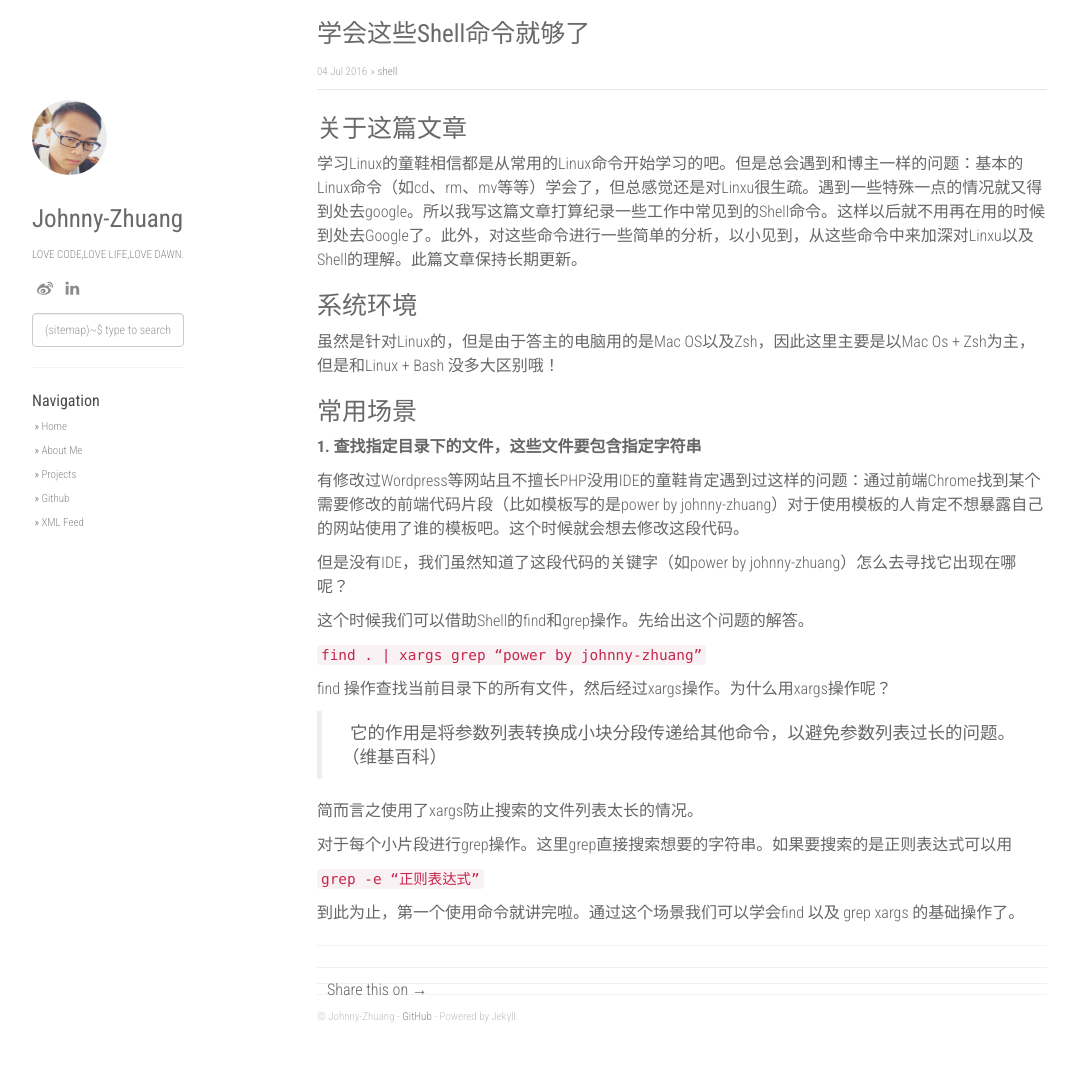
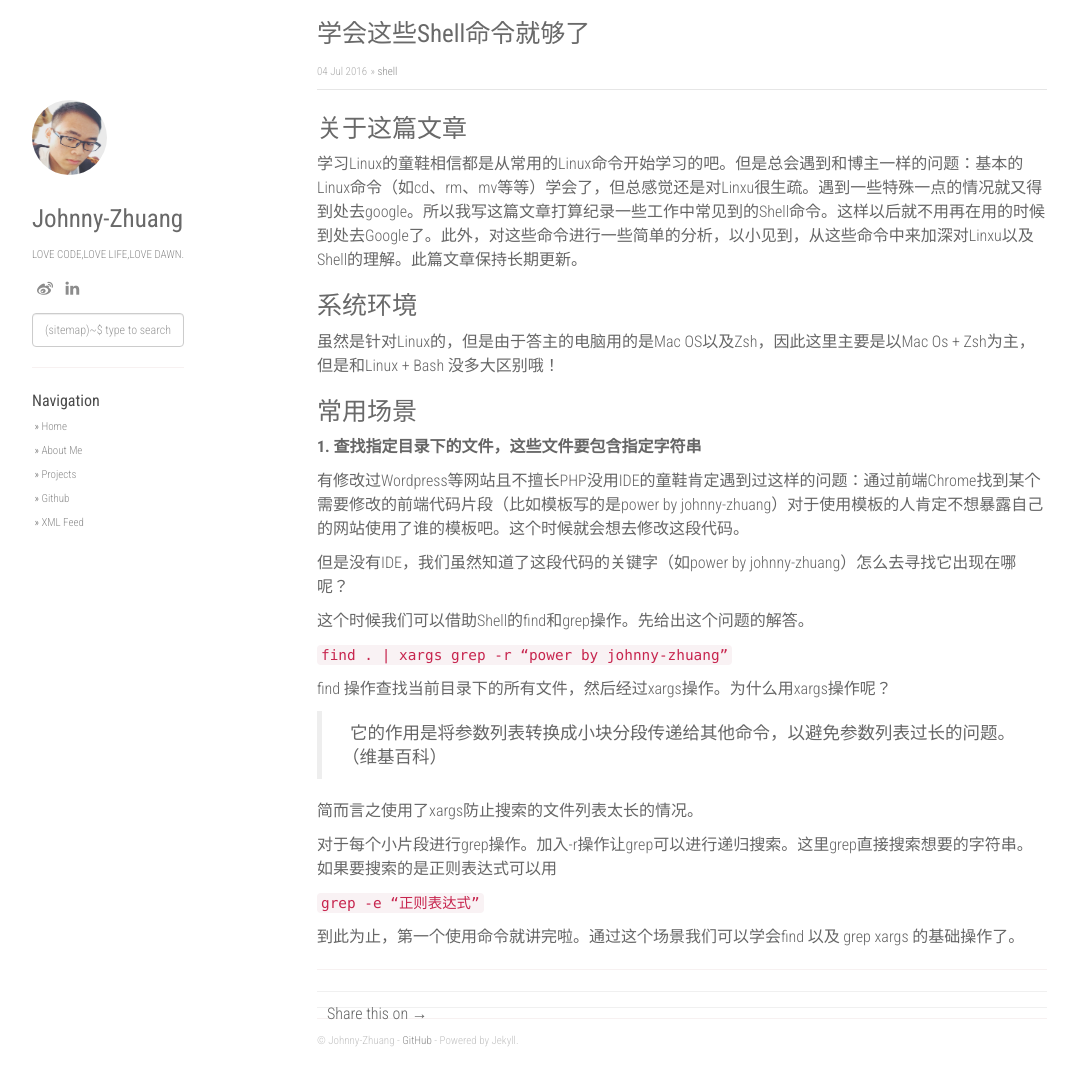
Before and after one commit to iamjohnnyzhuang/iamjohnnyzhuang.github.io, a Jekyll site: the page built from _posts/2016-07-04-shell-in-common-use.md, in a window 1280 px wide and 1072 px high. Shown: the whole window, without its empty margins (53-1131 px from the left). Built offline with Jekyll 4.4.1, drawn with Linux system fonts in a browser that asks for light colours; nearby versions of some CDN libraries; comment, search, counter and statistics services are not loaded.

Commit message:
change set

```diff
--- a/_config.yml
+++ b/_config.yml
@@ -3,7 +3,7 @@ description: My Personal Technology Blog
 author: Johnny-Zhuang
 github: https://github.com/iamjohnnyzhuang
 about: LOVE CODE,LOVE LIFE,LOVE DAWN.
-disqus_shortname: jy
+disqus_shortname: iamjohnnyzhuang
 # google_analytics: UA-XXXXXXXX-Y
 
 enableTags: true
--- a/_posts/2016-07-04-shell-in-common-use.md
+++ b/_posts/2016-07-04-shell-in-common-use.md
@@ -20,7 +20,7 @@ categories: [shell]
 这个时候我们可以借助Shell的find和grep操作。先给出这个问题的解答。
 
 ``
-find . | xargs grep “power by johnny-zhuang”
+find . | xargs grep -r “power by johnny-zhuang”
 ``
 
 find 操作查找当前目录下的所有文件，然后经过xargs操作。为什么用xargs操作呢？
@@ -29,7 +29,7 @@ find 操作查找当前目录下的所有文件，然后经过xargs操作。为
 
 简而言之使用了xargs防止搜索的文件列表太长的情况。
 
-对于每个小片段进行grep操作。这里grep直接搜索想要的字符串。如果要搜索的是正则表达式可以用
+对于每个小片段进行grep操作。加入-r操作让grep可以进行递归搜索。这里grep直接搜索想要的字符串。如果要搜索的是正则表达式可以用
 
 ``
 grep -e  “正则表达式”
```
